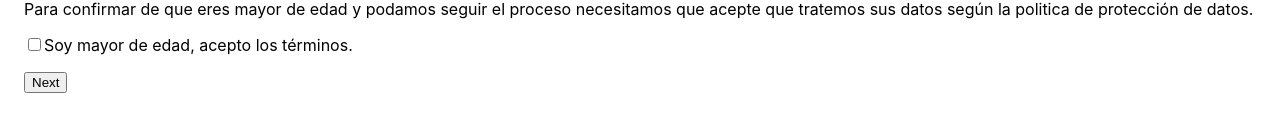
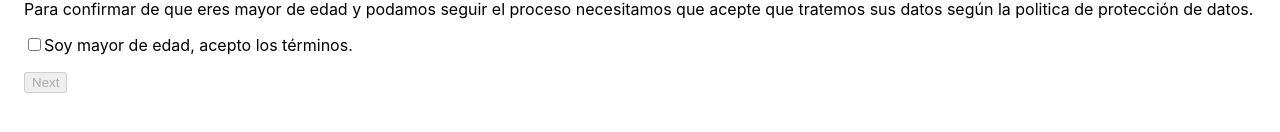
Before and after one commit to joraanbe82/wizard-bank, a React (Create React App) app: page / in a window 1280 px wide. Shown: the part 172-304 px from the top of the page. Built offline with nearby package versions, Linux system fonts and the light colour scheme.

Commit message:
control terms with redux and disable / enable next button funcionality

```diff
--- a/src/reducers/StepperReducer.ts
+++ b/src/reducers/StepperReducer.ts
@@ -3,10 +3,12 @@ import { ActionTypes } from '../action-types'
 
 export type stepperState = {
 	currentPage: number
+	terms: boolean
 }
 
 const initialState = {
 	currentPage: 0,
+	terms: false,
 }
 
 export const StepperReducer = (
@@ -16,11 +18,14 @@ export const StepperReducer = (
 ): stepperState => {
 	switch (action.type) {
 		case ActionTypes.NEXT_STEP:
-			return { currentPage: action.payload }
+			return { ...state, currentPage: action.payload }
 		case ActionTypes.BACK_STEP:
-			return { currentPage: action.payload }
+			return { ...state, currentPage: action.payload }
 		case ActionTypes.RESET_STEPS:
-			return { currentPage: 0 }
+			return { ...state, currentPage: 0 }
+		case ActionTypes.ACCEPT_TERMS:
+			return { ...state, terms: action.payload }
+
 		default:
 			return state
 	}
--- a/src/views/ProductInformation/ProductInformation.tsx
+++ b/src/views/ProductInformation/ProductInformation.tsx
@@ -1,10 +1,22 @@
 import React, { ChangeEvent, MouseEventHandler } from 'react'
+import { useAppDispatch, useAppSelector } from '../../store/hooks'
+import { ActionTypes } from '../../action-types'
 
 type Props = {
 	handleNext: () => void
-	// handleChange: ChangeEvent<HTMLInputElement>
 }
 function ProductInformation({ handleNext }: Props) {
+	const dispatch = useAppDispatch()
+	const terms = useAppSelector(state => state.stepper.terms)
+
+	const handleTerms = (e: boolean) => {
+		dispatch({
+			type: ActionTypes.ACCEPT_TERMS,
+			payload: e,
+		})
+	}
+	console.log(terms)
+	const isFormValid = () => terms
 	return (
 		<section>
 			<header>
@@ -28,13 +40,16 @@ function ProductInformation({ handleNext }: Props) {
 							type='checkbox'
 							id='check-id'
 							name='accept-terms'
-							// onChange={e => handleChange}
+							onChange={e => handleTerms(e.target.checked)}
 						/>
 					</label>
 					Soy mayor de edad, acepto los términos.
 				</p>
 			</div>
-			<button type='button' onClick={() => handleNext()}>
+			<button
+				type='button'
+				onClick={() => handleNext()}
+				disabled={!isFormValid()}>
 				Next
 			</button>
 		</section>
```
Also changed, not shown: src/actions/StepperActions.ts (+6 -1 lines).
